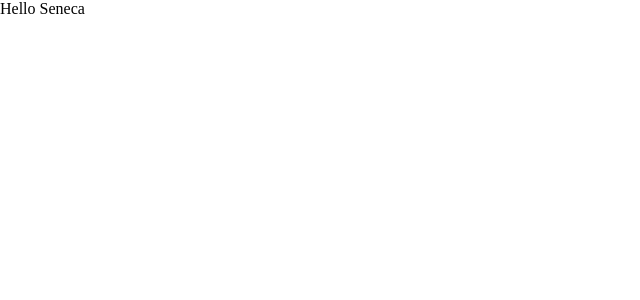
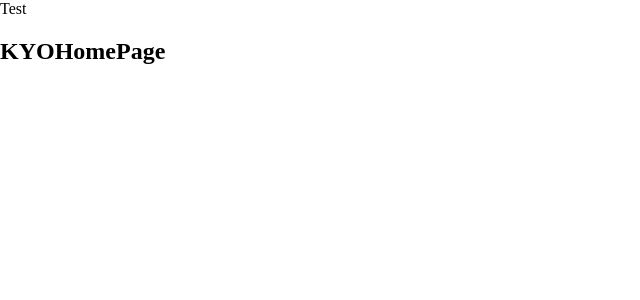
Before and after one commit to Kyoc0de/seneca-bbs, a React (Create React App) app: page / in a window 1280 px wide. Shown: the top 300 px of the page, without its empty margins (0-640 px from the left). Built offline with nearby package versions, Linux system fonts and the light colour scheme.

Commit message:
'初始化router配置'

```diff
--- a/package.json
+++ b/package.json
@@ -10,7 +10,10 @@
     "normalize.css": "^8.0.1",
     "react": "^17.0.1",
     "react-dom": "^17.0.1",
+    "react-router-config": "^5.1.1",
+    "react-router-dom": "^5.2.0",
     "react-scripts": "4.0.1",
+    "styled-components": "^5.2.1",
     "web-vitals": "^0.2.4"
   },
   "scripts": {
--- a/src/App.js
+++ b/src/App.js
@@ -1,7 +1,17 @@
 import React, {memo} from 'react'
+
+import { HashRouter } from 'react-router-dom'
+import { renderRoutes } from 'react-router-config'
+
+import routes from "./router"
+
+import KYOAppHeader from '@/components/app-header'
 
 export default memo( function App(){
   return (
-    <div>Hello Seneca</div>
+    <HashRouter>
+      <KYOAppHeader />
+      {renderRoutes(routes)}
+    </HashRouter>
   )
 })
--- /dev/null
+++ b/src/components/app-header/index.js
@@ -0,0 +1,7 @@
+import React, { memo } from 'react'
+
+export default memo(function KYOAppHeader(){
+  return (
+    <div>Test</div>
+  )
+})
--- /dev/null
+++ b/src/pages/homePage/index.js
@@ -0,0 +1,9 @@
+import React, { memo } from 'react';
+
+export default memo(function KYOHomePage(){
+    return(
+        <div>
+            <h2>KYOHomePage</h2>
+        </div>
+    )
+})
--- /dev/null
+++ b/src/router/index.js
@@ -0,0 +1,14 @@
+//路由配置
+
+//导入页面
+import KYOHomePage from '@/pages/homePage'
+
+const routes = [
+  {
+    path: '/',
+    exact: true,
+    component: KYOHomePage
+  }
+]
+
+export default routes
```
Also changed, not shown: src/components/app-footer/index.js (added), src/components/app-header/style.js (added), 2 other files (tests, documents, lock files or other folders).
